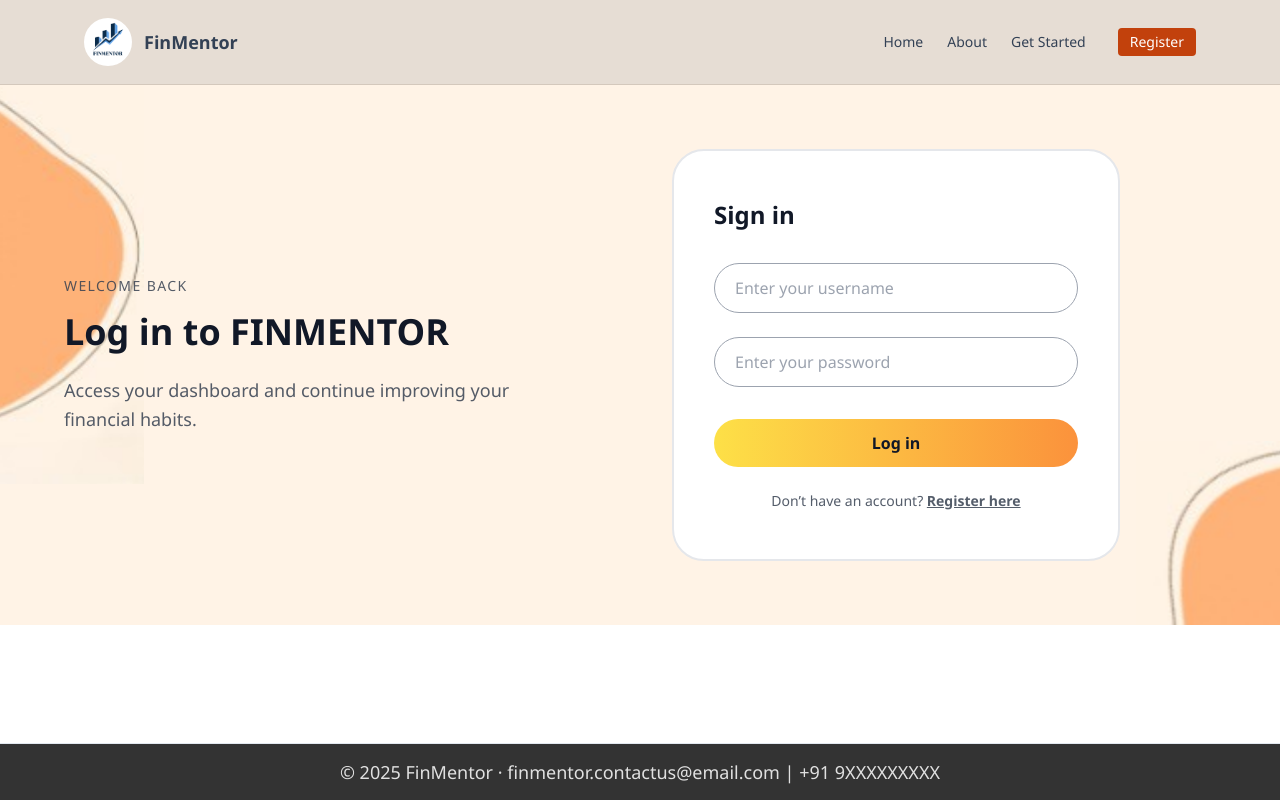
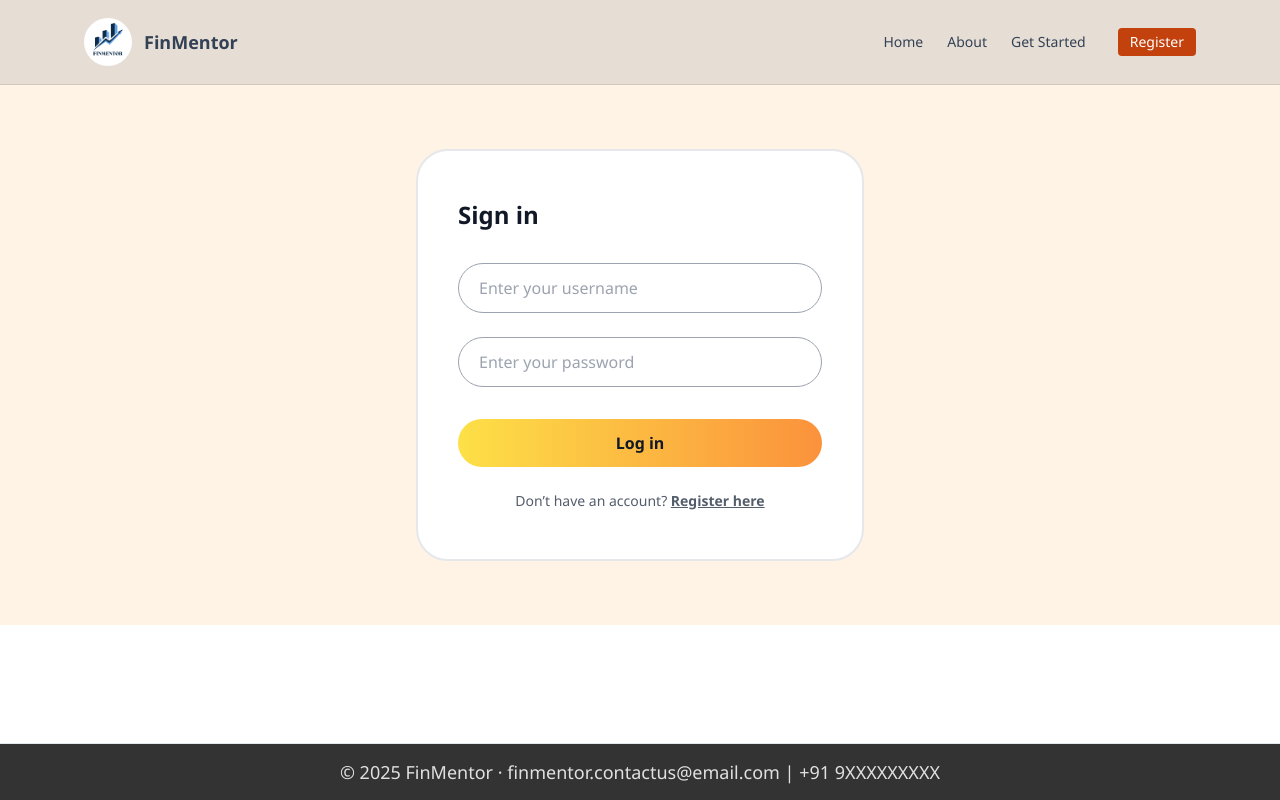
Before and after one commit to riya-24jagtap/FinMentor, a Django app: page /accounts/login/ in a window 1280 px wide. Run offline with Django 5.2, Linux system fonts and the light colour scheme; some libraries are stand-ins or nearby versions.

Commit message:
Improved login.html

```diff
--- a/fintechsnap/financeapp/views.py
+++ b/fintechsnap/financeapp/views.py
@@ -609,7 +609,6 @@ def login_view(request):
             messages.error(request, "Invalid username or password.")
 
     return render(request, "registration/login.html")
-
 from django.contrib.auth.models import User
 from django.http import HttpResponse
 
--- a/fintechsnap/templates/registration/login.html
+++ b/fintechsnap/templates/registration/login.html
@@ -7,27 +7,8 @@
 
 <div class="relative bg-[#fff3e6] overflow-hidden flex justify-center px-6 py-16">
 
-  <img src="{% static 'images/blob 1.jpeg' %}"
-       class="absolute top-0 left-0 w-40 md:w-52 -translate-x-16 -translate-y-16 pointer-events-none select-none" />
+  <div class="relative z-10 max-w-md w-full bg-white rounded-[32px] border-2 border-brown px-10 py-12">
 
-  <img src="{% static 'images/blob 2.jpeg' %}"
-       class="absolute bottom-0 right-0 w-40 md:w-52 translate-x-16 translate-y-16 pointer-events-none select-none" />
-
-  <div class="relative z-10 max-w-6xl w-full grid grid-cols-1 lg:grid-cols-2 gap-16 items-center">
-
-    <div>
-      <p class="text-sm tracking-widest text-gray-700 mb-4">WELCOME BACK</p>
-
-      <h1 class="text-4xl font-semibold text-gray-900 mb-6">
-        Log in to <span class="font-bold">FINMENTOR</span>
-      </h1>
-
-      <p class="text-gray-700 max-w-md leading-relaxed">
-        Access your dashboard and continue improving your financial habits.
-      </p>
-    </div>
-
-    <div class="bg-white rounded-[32px] border-2 border-brown px-10 py-12 max-w-md w-full">
     <h2 class="text-2xl font-semibold text-gray-900 mb-8">Sign in</h2>
 
     <form method="post" action="{% url 'login' %}">
@@ -75,6 +56,5 @@
 
   </div>
 </div>
-</div>
 
 {% endblock %}
```
Lines whose indentation alone changed are shown as unchanged.
